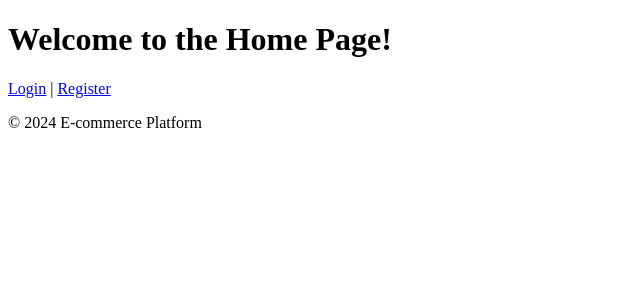
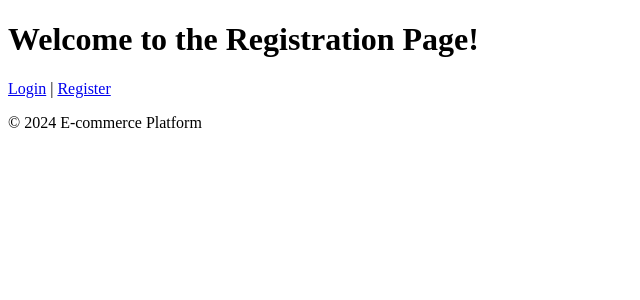
Before and after one commit to Yemisi-jay/ShopIT_Ecommerce_app, a Django app: page /accounts/home/ in a window 1280 px wide. Shown: the part 98-398 px from the top of the page, without its empty margins (0-640 px from the left). Run offline with Django 5.2, Linux system fonts and the light colour scheme.

Commit message:
adjusting routing

```diff
--- a/django_Ecommerce_app/urls.py
+++ b/django_Ecommerce_app/urls.py
@@ -20,7 +20,7 @@ from django.urls import path, include
 urlpatterns = [
     path('admin/', admin.site.urls),
     path('accounts/', include('accounts.urls')),
-    path('product/', include('products.urls')),
+    path('', include('products.urls')),
     path('api/', include('api.urls')),
     path('cart/', include('cart.urls')),
     path('orders/', include('orders.urls')),
--- a/templates/accounts/home.html
+++ b/templates/accounts/home.html
@@ -1,6 +1,6 @@
 {% extends 'base.html' %}
 {% block content %}
-<h1>Welcome to the Home Page!</h1>
+<h1>Welcome to the Registration Page!</h1>
 
 <p><a href="{% url 'login' %}">Login</a> | <a href="{% url 'register' %}">Register</a></p>
 
--- a/templates/base.html
+++ b/templates/base.html
@@ -8,7 +8,7 @@
 <header>
     <h1>E-commerce Platform</h1>
     <nav>
-        <a href="/">Home</a>
+        <a href="/products">Home</a>
         <a href="/cart/">Cart</a>
         <a href="/orders/">Orders</a>
         <a href="/admin-dashboard/analytics/">Admin Dashboard</a>
--- a/templates/products/product_list.html
+++ b/templates/products/product_list.html
@@ -1,6 +1,9 @@
 {% extends 'base.html' %}
 {% block content %}
-<h1>Products</h1>
+    <h1>Welcome to ShopIT</h1>
+    <p>one stop app to get all your essentials</p>
+
+<h3>Products</h3>
 
 <form method="GET" action="{% url 'product_list' %}">
     <input type="text" name="search" placeholder="Search products..." value="{{ request.GET.search }}">
```
